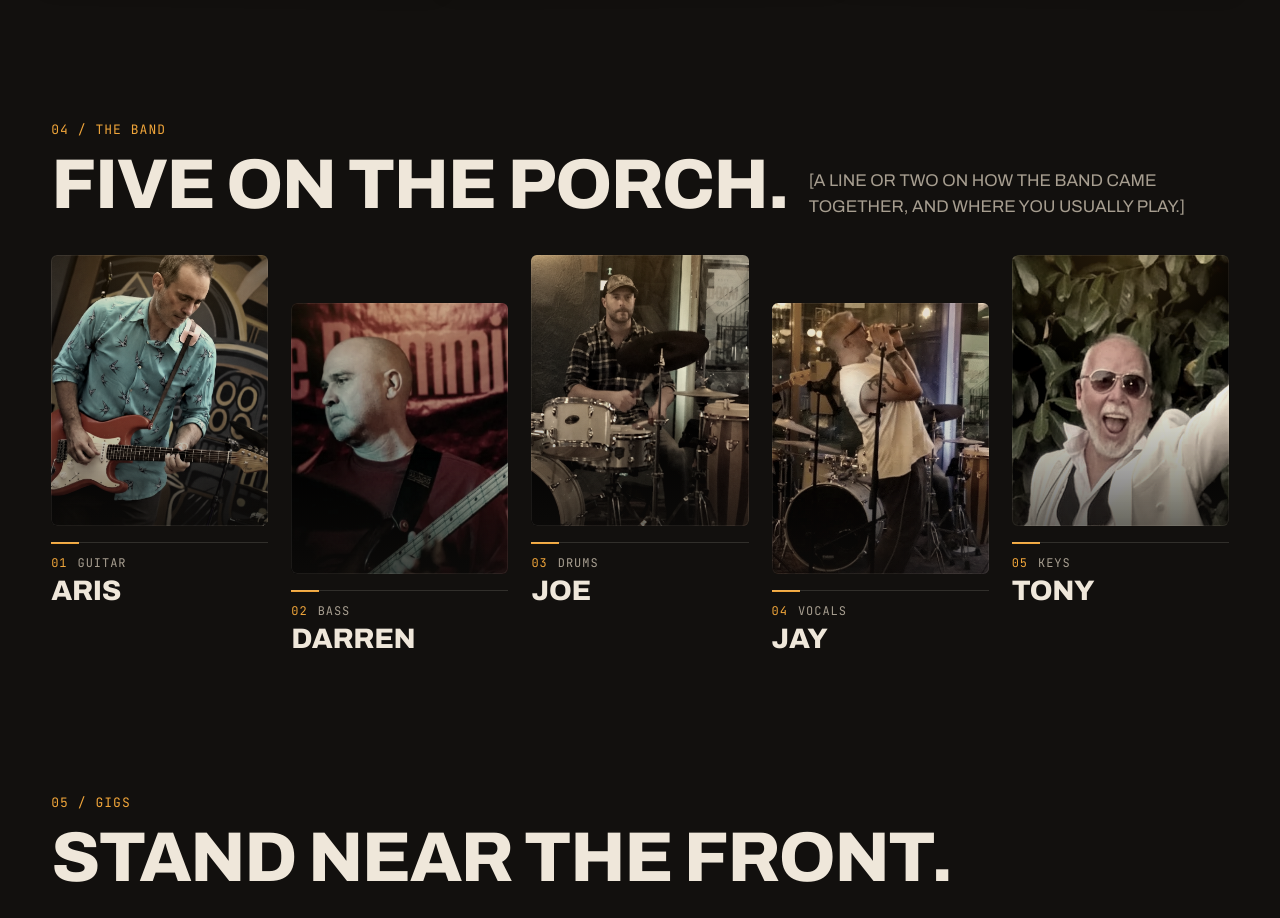
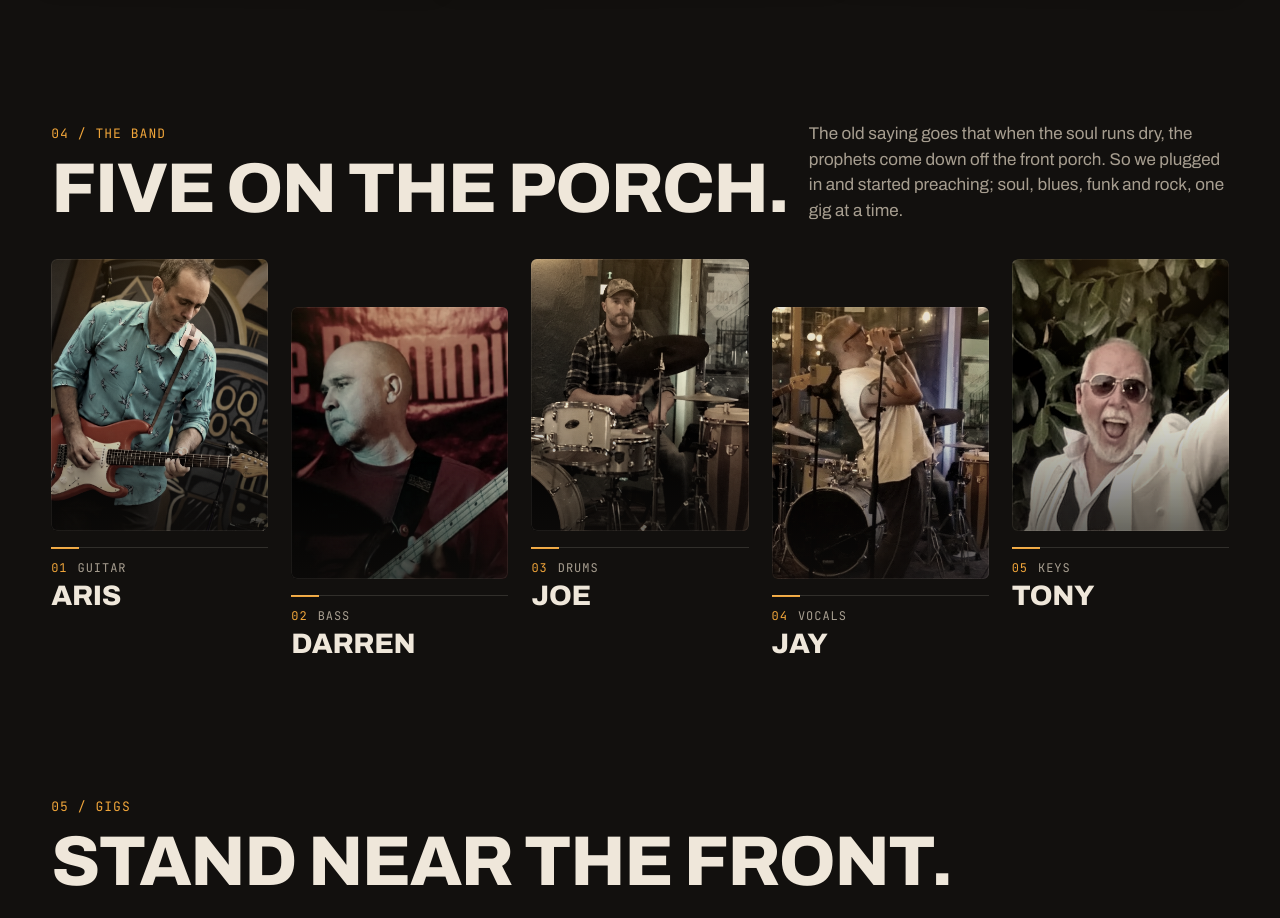
Before and after one commit to FrontPorchProphets/Frontporchprophets.github.io, a plain HTML site: page index.html in a window 1280 px wide. Shown: the part 4640-5558 px from the top of the page. Drawn offline with Linux system fonts and the light colour scheme.

Commit message:
Update index.html

```diff
--- a/index.html
+++ b/index.html
@@ -279,8 +279,7 @@ Watch Gravity, live
 <div style="font-family: 'JetBrains Mono', ui-monospace, monospace; font-size: 13px; letter-spacing: 0.08em; text-transform: uppercase; color: #F0A53A; margin-bottom: 14px">04 / The band</div>
 <h2 style="margin: 0; font-size: clamp(40px, 5.5vw, 76px); line-height: 0.95; letter-spacing: -0.02em; font-weight: 800; font-stretch: 86%; text-transform: uppercase">Five on the porch.</h2>
 </div>
-<p style="margin: 0; max-width: 420px; color: #A79E90; font-size: 17px; line-height: 1.5">[A LINE OR TWO ON HOW THE BAND CAME TOGETHER, AND WHERE YOU USUALLY PLAY.]</p>
-</div>
+<p style="margin: 0; max-width: 420px; color: #A79E90; font-size: 17px; line-height: 1.5">The old saying goes that when the soul runs dry, the prophets come down off the front porch. So we plugged in and started preaching; soul, blues, funk and rock, one gig at a time.</p></div>
 <div class="fpp-five">
 <figure class="fpp-member"><div class="fpp-shot"><img src="aris.jpg" alt="Aris playing a red guitar" loading="lazy" style="object-position: 58% 50%"></div><figcaption class="fpp-cap"><div class="fpp-meta"><span class="fpp-num">01</span><span>Guitar</span></div><div class="fpp-name">Aris</div></figcaption></figure>
 <figure class="fpp-member"><div class="fpp-shot"><img src="Darren.jpg" alt="Darren playing bass" loading="lazy" style="object-position: 8% 50%"></div><figcaption class="fpp-cap"><div class="fpp-meta"><span class="fpp-num">02</span><span>Bass</span></div><div class="fpp-name">Darren</div></figcaption></figure>
```
